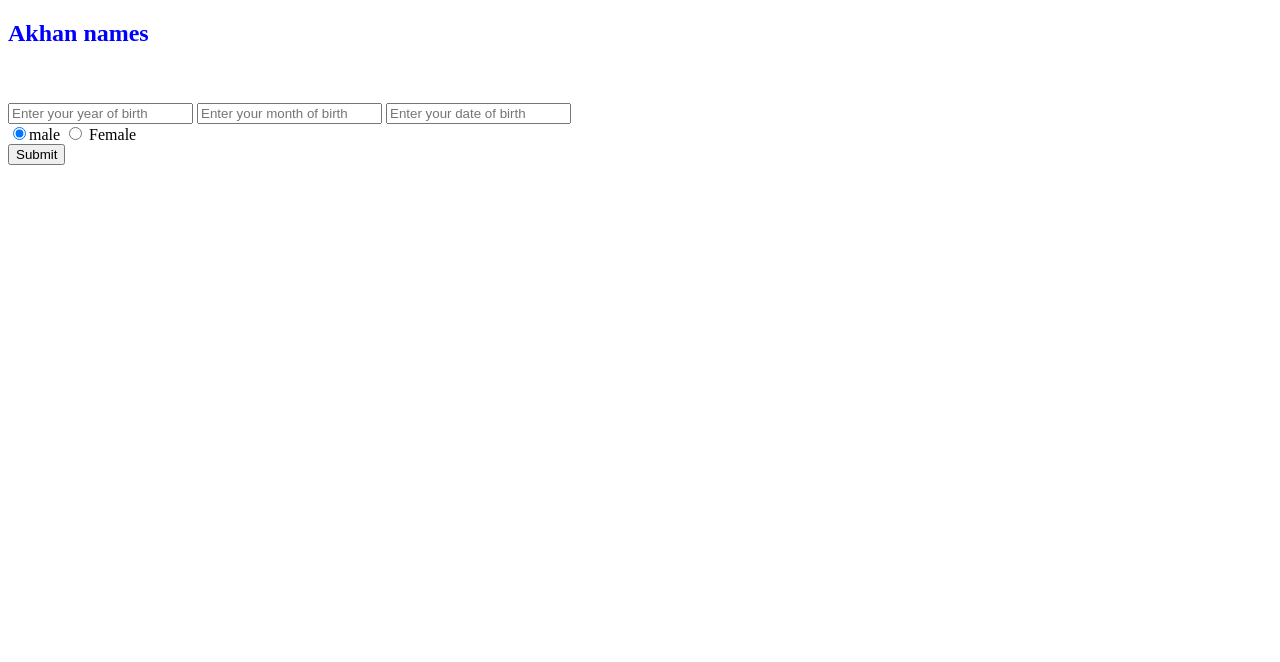
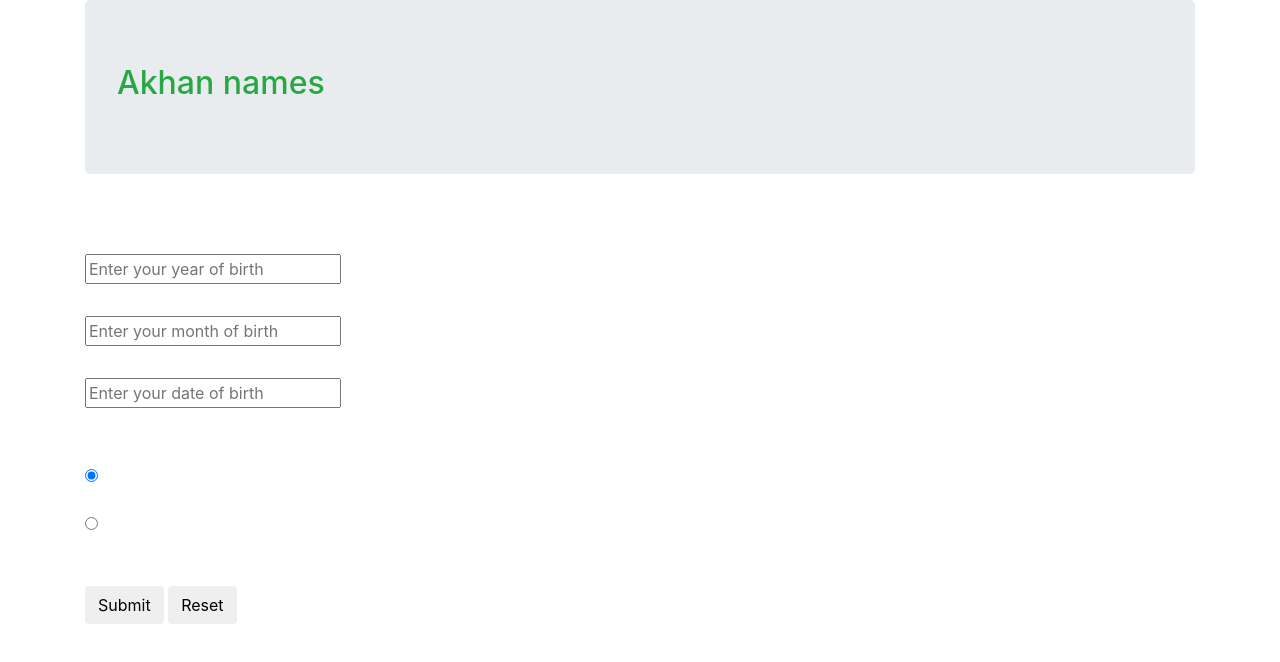
Before and after one commit to George-design/Akan-names, a plain HTML site: page index.html in a window 1280 px wide. Drawn offline with nearby package versions, Linux system fonts and the light colour scheme.

Commit message:
added a link

```diff
--- a/index.html
+++ b/index.html
@@ -6,37 +6,67 @@
     <meta name="viewport" content="width=device-width, initial-scale=1.0">
     <meta http-equiv="X-UA-Compatible" content="ie=edge">
     <title>Document</title>
-    <script
-    src="https://code.jquery.com/jquery-3.4.1.js"
-    integrity="sha256-WpOohJOqMqqyKL9FccASB9O0KwACQJpFTUBLTYOVvVU="
-    crossorigin="anonymous"></script>
-  <script src="script2.js"></script>
-  <link href="styles.css" rel='stylesheet'/>
+    <script src="https://code.jquery.com/jquery-3.4.1.js"
+        integrity="sha256-WpOohJOqMqqyKL9FccASB9O0KwACQJpFTUBLTYOVvVU=" crossorigin="anonymous"></script>
+    <script src="script2.js"></script>
+    <link rel="stylesheet" href="https://maxcdn.bootstrapcdn.com/bootstrap/4.0.0/css/bootstrap.min.css"
+        integrity="sha384-Gn5384xqQ1aoWXA+058RXPxPg6fy4IWvTNh0E263XmFcJlSAwiGgFAW/dAiS6JXm" crossorigin="anonymous">
+    <link href="styles.css" rel='stylesheet' />
 </head>
 
 <body>
-    <h2>Akhan names</h2>
+    <div class="container">
+        <div class="jumbotron">
+            <h2 class='text-success'>Akhan names</h2>
+        </div>
 
 
-    <br><br>
-    <form method="post" onsubmit="return false" class="form">
-        <input type='text' value='' id="YY" placeholder='Enter your year of birth'>
-        <input type='text' value='' id="MM" placeholder='Enter your month of birth'>
-        <input type='text' value='' id="DD" placeholder='Enter your date of birth'>
+        <br><br>
+<div>
+    <form method="post" onsubmit="return false" class="form-group ">
+<div class="form-group">
+    <input class='form-group' type='number' value='' id="YY" placeholder='Enter your year of birth'>
+</div>
+        <div class="form-group">
+            <input class='form-group' type='number' value='' id="MM" placeholder='Enter your month of birth'>
+        </div>
+       <div class="form-group">
+        <input class='form-group' type='number' value='' id="DD" placeholder='Enter your date of birth'>
+       </div>
         </br>
+<div class="form-group">
+<div class="form-group">
+    <input class='text-white ' type="radio" id="male" name="gender" value="male" checked>
+    <label class='text-white' for="female">Male</label>
 
+</div>
+    <input class='form-group ' type="radio" id="female" name="gender" value="female">
+    <label class='text-white' for="female">Female</label>
+</div>
 
-        <input type="radio" id="male" name="gender" value="male" checked>male
+<br>
 
-        <input type="radio" id="female" name="gender" value="female">
-        <label for="female">Female</label><br>
+        <button class='btn medium padd' type='submit' onclick="getName();">Submit</button class='btn medium padd'>
 
-        <button
-        onclick = "JavaScript:exampleFunction()">Submit</button>
+        <button class='btn medium padd' type='reset' ;>Reset</button>
 
 
     </form>
+</div>
 
+        <div class='text-white' id='output'>
+
+        </div>
+    </div>
+    <script src="https://code.jquery.com/jquery-3.2.1.slim.min.js"
+        integrity="sha384-KJ3o2DKtIkvYIK3UENzmM7KCkRr/rE9/Qpg6aAZGJwFDMVNA/GpGFF93hXpG5KkN"
+        crossorigin="anonymous"></script>
+    <script src="https://cdnjs.cloudflare.com/ajax/libs/popper.js/1.12.9/umd/popper.min.js"
+        integrity="sha384-ApNbgh9B+Y1QKtv3Rn7W3mgPxhU9K/ScQsAP7hUibX39j7fakFPskvXusvfa0b4Q"
+        crossorigin="anonymous"></script>
+    <script src="https://maxcdn.bootstrapcdn.com/bootstrap/4.0.0/js/bootstrap.min.js"
+        integrity="sha384-JZR6Spejh4U02d8jOt6vLEHfe/JQGiRRSQQxSfFWpi1MquVdAyjUar5+76PVCmYl"
+        crossorigin="anonymous"></script>
 </body>
 
 </html>
```
